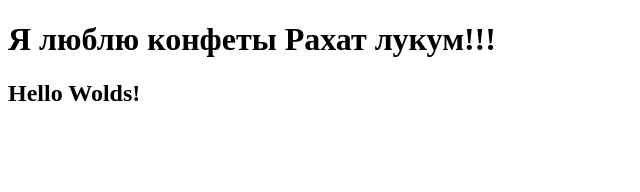
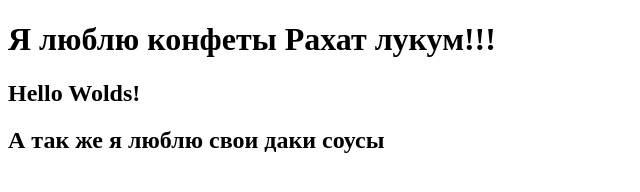
Before and after one commit to MilayaBylba/Booba-repo, a plain HTML site: page index.html in a window 1280 px wide. Shown: the whole page, without its empty margins (0-640 px from the left). Drawn offline with Linux system fonts and the light colour scheme.

Commit message:
add h2 in new-branch

```diff
--- a/index.html
+++ b/index.html
@@ -9,5 +9,6 @@
 <body>
     <h1>Я люблю конфеты Рахат лукум!!!</h1>
     <h2>Hello Wolds!</h2>
+    <h2>А так же я люблю свои даки соусы</h2>
 </body>
 </html>
```
